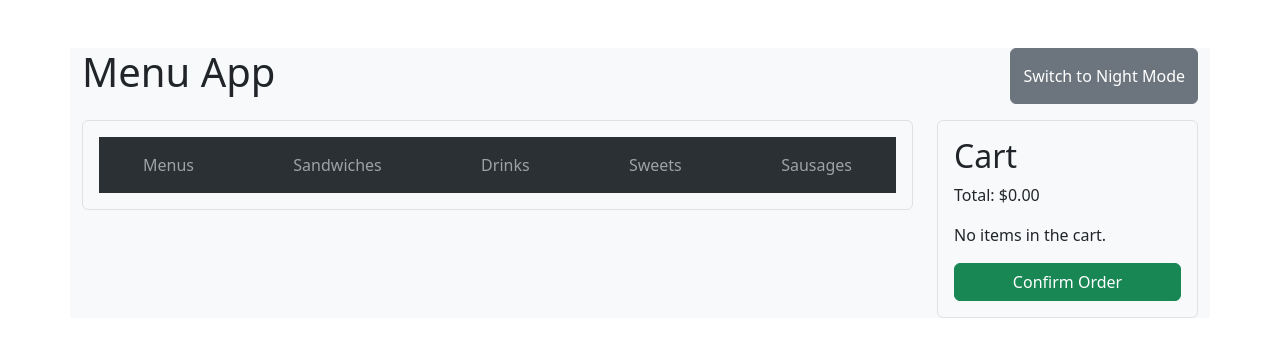
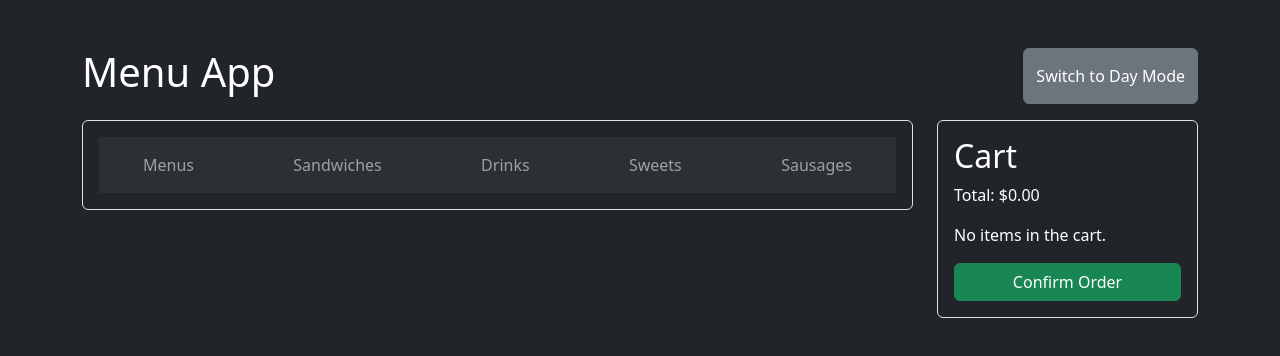
Before and after one commit to RobertOltean314/order-food, a React (Create React App) app: page / in a window 1280 px wide. Shown: the top 356 px of the page. Built offline with nearby package versions, Linux system fonts and the light colour scheme.

Commit message:
added style to root id

```diff
--- a/src/App.js
+++ b/src/App.js
@@ -2,10 +2,11 @@ import React, { useState } from "react";
 import MenuSelector from "./components/MenuSelector";
 import Cart from "./components/Cart";
 import Order from "./components/Order";
+import "./index";
 
 function App() {
   const [cartItems, setCartItems] = useState([]);
-  const [isNightMode, setIsNightMode] = useState(false);
+  const [isNightMode, setIsNightMode] = useState(true);
   const [showModal, setShowModal] = useState(false);
 
   const addToCart = (item) => {
@@ -48,10 +49,11 @@ function App() {
 
   return (
     <div
-      className={`container mt-5 ${
+      className={`container-full ${
         isNightMode ? "bg-dark text-white" : "bg-light text-dark"
       }`}
     >
+      <div className="container mt-5">
         <div className="d-flex justify-content-between mb-3">
           <h1>Menu App</h1>
           <button className="btn btn-secondary" onClick={toggleNightMode}>
@@ -78,6 +80,7 @@ function App() {
           handleFinish={handleFinishOrder}
         />
       </div>
+    </div>
   );
 }
 
--- a/src/index.css
+++ b/src/index.css
@@ -0,0 +1,13 @@
+html,
+body,
+#root {
+  height: 100%;
+  margin: 0;
+  padding: 0;
+}
+
+.container-full {
+  display: flex;
+  flex-direction: column;
+  min-height: 100vh;
+}
```
Also changed, not shown: src/components/Navbar.jsx (added, +45 -0 lines). Lines whose indentation alone changed are shown as unchanged.
